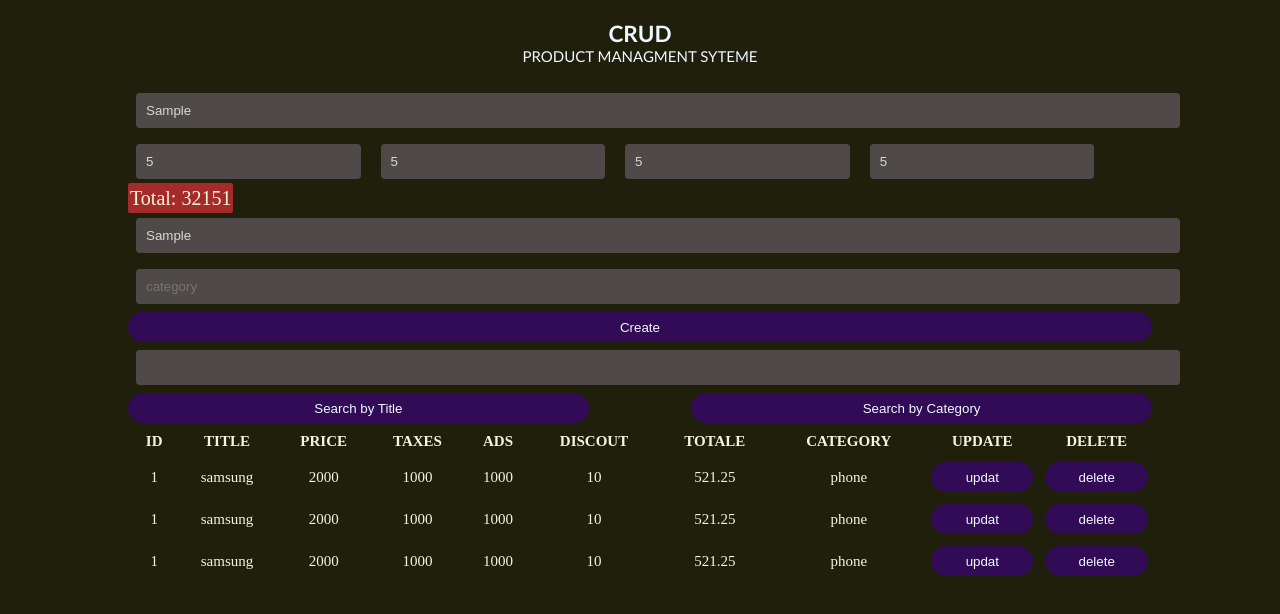
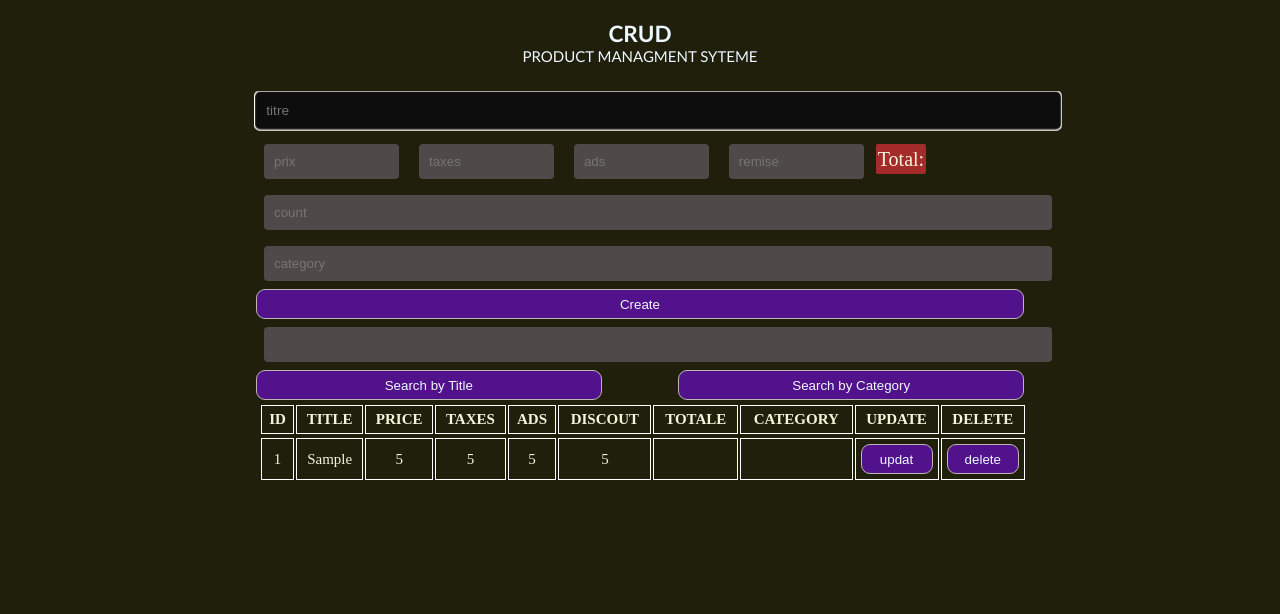
Before and after one commit to tahiri-78/Crud_js, a plain HTML site: page index.html in a window 1280 px wide. Both pictures are taken after typing "Sample", "5", "5", "5", "5", "Sample" into the empty fields and a click on the button "Create". Drawn offline with Linux system fonts and the light colour scheme.

Commit message:
ajout et update js

```diff
--- a/index.html
+++ b/index.html
@@ -27,11 +27,11 @@
         <input type="number"onkeyup="calcule()"  placeholder="taxes" name="taxes" id="taxes">
         <input type="number" onkeyup="calcule()" placeholder="ads" name="ads" id="ads">
         <input type="number" onkeyup="calcule()" placeholder="remise" name="discout" id="discout">
-        <small id="totale">32151</small>
+        <small id="totale"></small>
      </div>
      <input type="text" placeholder="count"  name="count" id="count">
      <input type="text" placeholder="category"  name="category" id="category">
-     <button   onclick="stocker()" id="create">Create</button>
+     <button  class="create" onclick="stocker()" id="create">Create</button>
    </div>
 
    <div class="output">
@@ -56,49 +56,10 @@
             <th>update</th>
             <th>delete</th>
         </tr>
-        <tbody>
-            <tr>
-               <td>1</td>
-               <td>samsung</td>
-               <td>2000</td>
-               <td>1000</td>
-               <td>1000</td>
-               <td>10</td>
-               <td>521.25</td>
-               <td>phone</td>
-               <td><button id="update">updat</button></td>
-               <td><button id="delete">delete</button></td>
+        <tbody id="tbody">
 
+             <!-- données exist dans stockage de navigateur gerer par javascript -->
 
-            </tr>
-            <tr>
-                <td>1</td>
-               <td>samsung</td>
-               <td>2000</td>
-               <td>1000</td>
-               <td>1000</td>
-               <td>10</td>
-               <td>521.25</td>
-               <td>phone</td>
-               <td><button id="update">updat</button></td>
-               <td><button id="delete">delete</button></td>
-
-
-             </tr>
-             <tr>
-                <td>1</td>
-               <td>samsung</td>
-               <td>2000</td>
-               <td>1000</td>
-               <td>1000</td>
-               <td>10</td>
-               <td>521.25</td>
-               <td>phone</td>
-               <td><button id="update">updat</button></td>
-               <td><button id="delete">delete</button></td>
-
-
-             </tr>
         </tbody>
      </table>
 
--- a/scripte.js
+++ b/scripte.js
@@ -6,6 +6,9 @@ let discout=document.getElementById("discout")
 let category=document.getElementById("category")
 let btn_create=document.getElementById("create")
 let totale=document.getElementById("totale")
+let count=document.getElementById("count")
+
+
 
 //function calcule : fonction pour calculer le montant totale----------------
 function calcule() {
@@ -23,22 +26,27 @@ function calcule() {
 
 }
 
-//function stocker : pour Stoker les données----------------
+
 
 
 
 
 
 //===============Creation du produit==================
-//tableau pour stocker les produits dans lacale storage
-    if (localStorage.product!= null) {
-        dataProducts=JSON.parse(localStorage.product)
-    }else{
-        let dataProducts=[]
+//tableau pour stocker les produits ==>vers lacale storage
+      let dataProducts=[]  // declaration du tableau pour stockage
+      let id_changer=0  // ce variable est utilisé pour la modification d'un element
+
+
+
+    if (localStorage.product!= null) { // si local starage est non vide
+        dataProducts=JSON.parse(localStorage.product) // pour récuper les donées du local starage il faut rendre les données à l'etat initial
     }
 
-    function stocker() {
-    //Creation d'un objet pour chaque produit
+    showData(); //affiche les données au moment de chargement
+
+function stocker() {  // fonction permet de socker les données dans la base
+    if (btn_create.className == "create") { // si l'attribue class= create ==> ajouter element dans la base
         let newPro={
             title:title.value,
             price:price.value,
@@ -46,10 +54,122 @@ function calcule() {
             ads:ads.value,
             discout:discout.value,
             totale:totale.innerHTML,
+            category:category.value,
+            count:count.value,
         }
 
-        dataProducts.push(newPro) // insertion
-        // mettre les données dans data storage(base de navigateur)
-        window.localStorage.setItem('product',JSON.stringify(dataProducts))
+        if (count.value > 1) { // tester;sinon risque d'ajouter le vide dans la base
+
+            for (let i = 0; i < count.value; i++) {
+
+                dataProducts.push(newPro); // insertion de tout les prods
+
+            }
+
+        }else{
+            dataProducts.push(newPro); // insertion d'un seul prd
+        }
+
+
+
+            window.localStorage.setItem('product',JSON.stringify(dataProducts)) // pour mettre les données dans locale starage il faut les mettre en "json.stringify"
+        }
+        if (btn_create.className == "modif") { // si l'attribue class= create ==> Modifier element dans la base selon la fonction
+        changer_donne(id_changer)
+        }
+
+    clearData();
+    showData();
 }
-//===============fin Creation du produit==================
+
+//===============fonction : vider les champs aprés chaque ajout ou modification==================
+function clearData() {
+    title.value=''
+    price.value=''
+    taxes.value=''
+    ads.value=''
+    discout.value=''
+    category.value=''
+    totale.innerHTML=''
+    count.value=''
+    title.focus(); // rendre le focus au debut
+}
+//===============fonction  : afficher les données stockés==================
+function showData() {
+     let tabl=document.getElementById("tbody")
+     let donnes='' //variabe pour stocker les donner avant affichage (on peut les mettre direct dans tbdoy)"
+    for (let i = 0; i < dataProducts.length; i++) {
+
+        donnes+=`
+        <tr">
+        <td id="id_p">${i+1}</td>
+        <td>${dataProducts[i].title}</td>
+        <td>${dataProducts[i].price}</td>
+        <td>${dataProducts[i].taxes}</td>
+        <td>${dataProducts[i].ads}</td>
+        <td>${dataProducts[i].discout}</td>
+        <td>${dataProducts[i].totale}</td>
+        <td>${dataProducts[i].category}</td>
+        <td><button onclick="update_item(${i})"  id="update">updat</button></td>
+        <td><button onclick="delete_item(${i})" id="delete">delete</button></td>
+     </tr>`
+
+    }
+
+
+        tabl.innerHTML=donnes
+
+}
+
+function delete_item(id) { //fonction permet de supprimer un element de la base
+
+    dataProducts.splice(id,1) //supprimer d'abord de la table
+    // en fin mettre à jour les données dans storage
+    window.localStorage.setItem('product',JSON.stringify(dataProducts)) // pour mettre les données dans locale starage il faut les mettre en "json.stringify"
+    showData(); //affiche les données au moment de chargement ensuite affiche les donées
+}
+
+
+function update_item(id) {
+
+
+    btn_create.setAttribute("class", "modif");
+    btn_create.innerHTML="Modifier"
+
+    //recuperer les données et les affichés dans le form
+    title.value=dataProducts[id].title
+    price.value=dataProducts[id].price
+    taxes.value=dataProducts[id].taxes
+    ads.value=dataProducts[id].ads
+    discout.value=dataProducts[id].discout
+    count.value=dataProducts[id].count
+    category.value=dataProducts[id].category
+    totale.innerHTML=dataProducts[id].totale
+    id_changer=id
+    title.focus(); // rendre le focus au debut
+
+
+}
+
+function changer_donne(id) {
+     //chercher l'element à changer avec id
+    for (let i = 0; i < dataProducts.length; i++) {
+        if (i==id) {
+            dataProducts[i].title=title.value
+            dataProducts[i].price=price.value
+            dataProducts[i].taxes=taxes.value
+            dataProducts[i].ads=ads.value
+            dataProducts[i].discout=discout.value
+            dataProducts[i].totale=totale.innerHTML
+            dataProducts[i].category=category.value
+            dataProducts[i].count=count.value
+
+        }
+    }
+
+   localStorage.setItem('product',JSON.stringify(dataProducts))
+   showData();
+   clearData()
+    btn_create.setAttribute("class", "create"); //attribuer le nom create à l'attribue class
+    btn_create.innerHTML="Create" //changer le nom du button
+}
--- a/style.css
+++ b/style.css
@@ -20,10 +20,10 @@ margin: 20px 0;
 }
 
 .crud{
-    width: 80%;
+    width: 60%;
     margin: auto;
+}
 
-}
 input{
     background-color: rgb(80, 73, 73);
     padding: 10px;
@@ -53,17 +53,17 @@ input:focus{
     width: 100%;
 }
 .price input{
-    width: 20%;
+    width: 15%;
 }
 button{
     width: 100%;
     height: 30px;
-    border: none;
+    border: 1px solid rgb(190, 181, 181);
     cursor: pointer;
     color: aliceblue;
     transition: 0.8s;
-    background-color: rgb(49, 11, 85);
-    border-radius: 15px;
+    background-color: rgb(81, 18, 139);
+    border-radius: 9px;
 }
 button:hover{
     background-color: rgb(91, 34, 145);
@@ -81,11 +81,14 @@ table{
     text-align: center;
     margin: 3px;
 
+
 }
 table th{
     text-transform: uppercase;
+    border: 1px solid white;
 
 }
 th,td {
     padding: 5px;
+    border: 1px solid white;
 }
```
